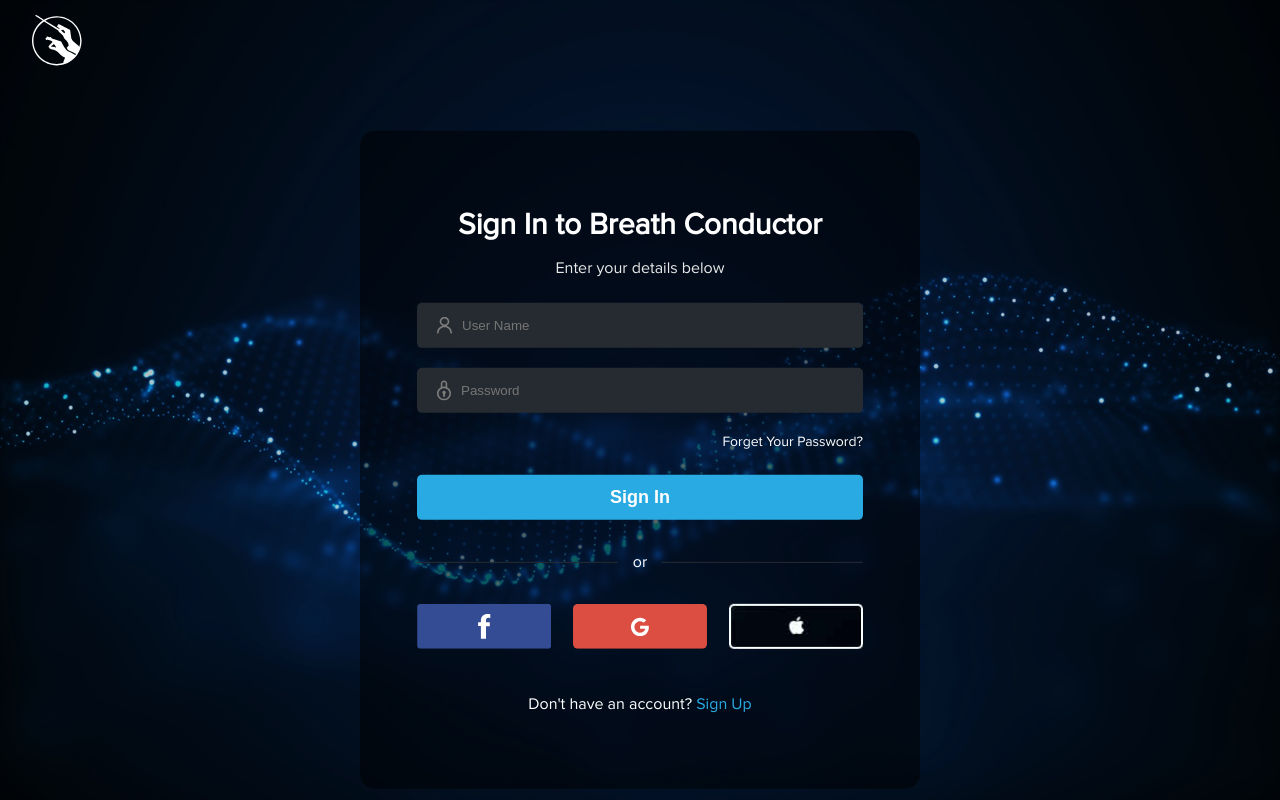
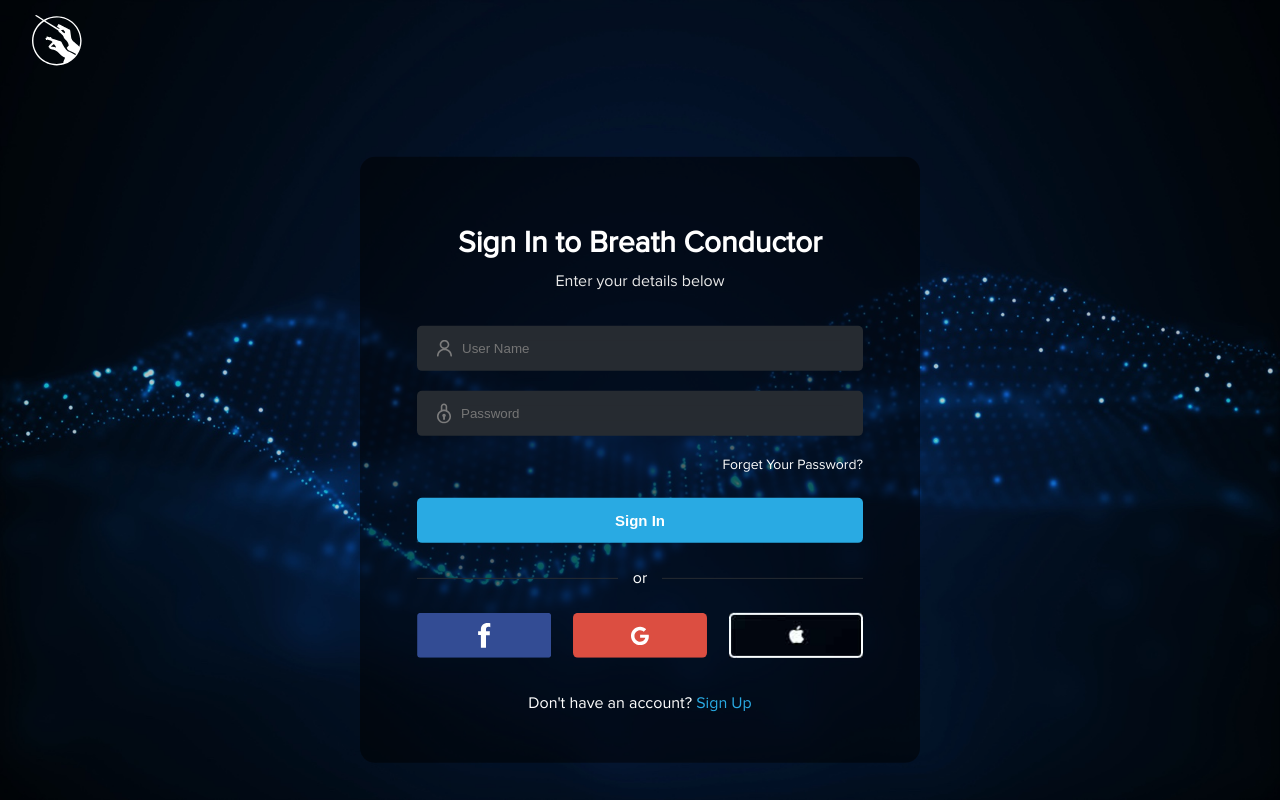
Before and after one commit to DevShahidul/breath-conductor, a React (Create React App) app: page /login in a window 1280 px wide. Built offline with nearby package versions, Linux system fonts and the light colour scheme.

Commit message:
Pixel perfection check signup page

```diff
--- a/src/Assets/CSS/style.css
+++ b/src/Assets/CSS/style.css
@@ -52,7 +52,7 @@
     border-radius: 5px;
     height: 45px;
     border: none;
-    font-size: 18px;
+    font-size: 15px;
     font-weight: 600;
     cursor: pointer;
     margin-top: 20px;
@@ -82,6 +82,7 @@
     top: calc(50% + 60px);
     left: 50%;
     transform: translate(-50%, -50%);
+    /* margin: 135px auto 0; */
     background: rgba(0,0,0, 0.5);
     border-radius: 15px;
     padding: 25px;
@@ -111,7 +112,7 @@
 }
 .login-box {
     max-width: 560px;
-    padding: 50px 57px;
+    padding: 42px 57px 25px;
 }
 
 .sign-in .title {
@@ -134,8 +135,8 @@
 .sign-in .details {
     font-size: 16px;
     color: #e9e9e9;
-    margin-top: 15px;
-    margin-bottom: 25px;
+    margin-top: 10px;
+    margin-bottom: 35px;
     text-align: center;
 }
 
@@ -193,7 +194,7 @@
 }
 
 .social-login {
-    margin-bottom: 40px;
+    margin-bottom: 30px;
     display: flex;
     justify-content: space-between;
 }
@@ -816,7 +817,7 @@
 
 /******** ********/
 .text-divider{
-    margin: 32px auto;
+    margin: 25px auto;
 }
 a:visited, .sc-dlnjPT.bqnhDN.nav-item a {
     color: #999ea5;
```
